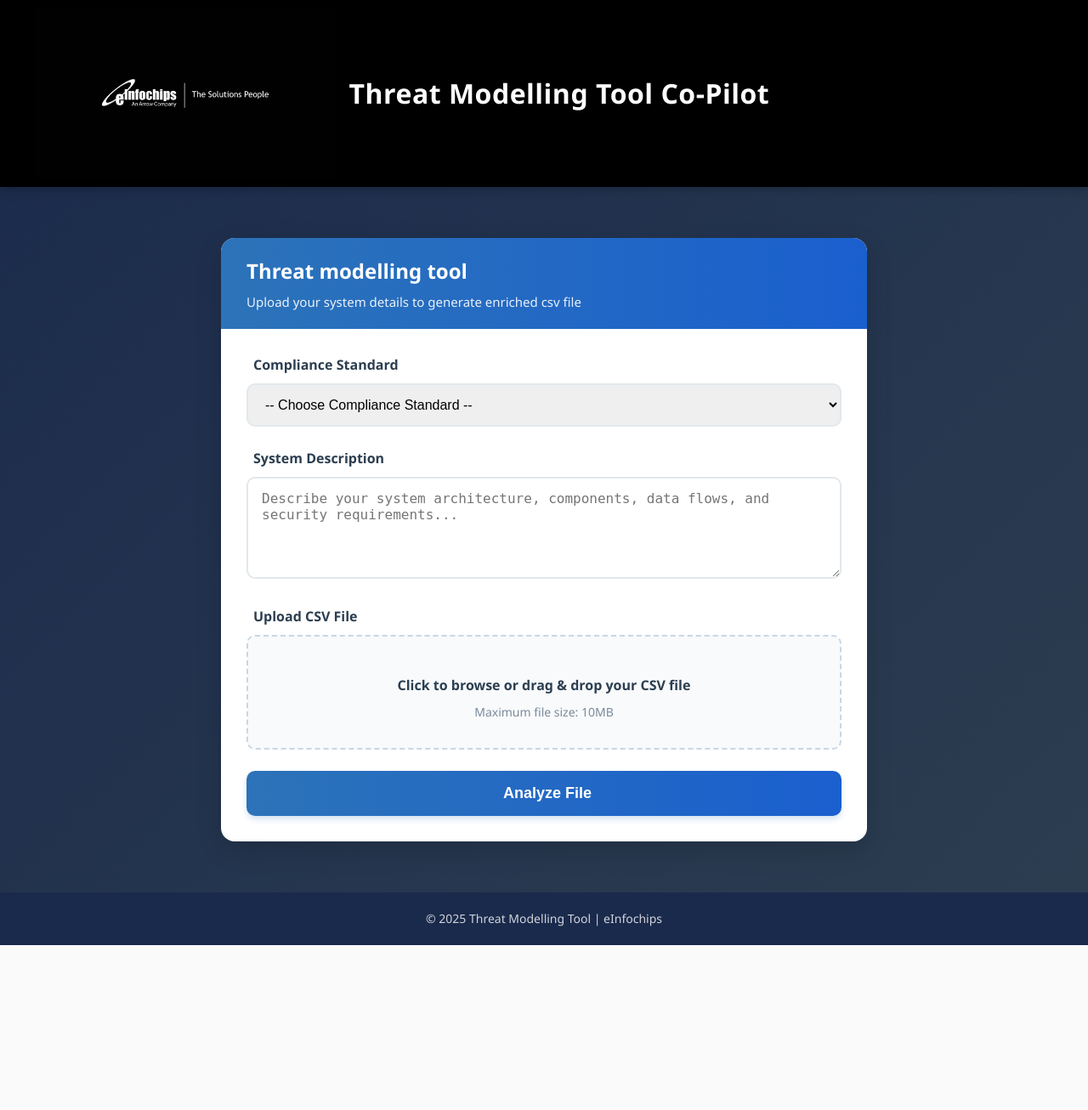
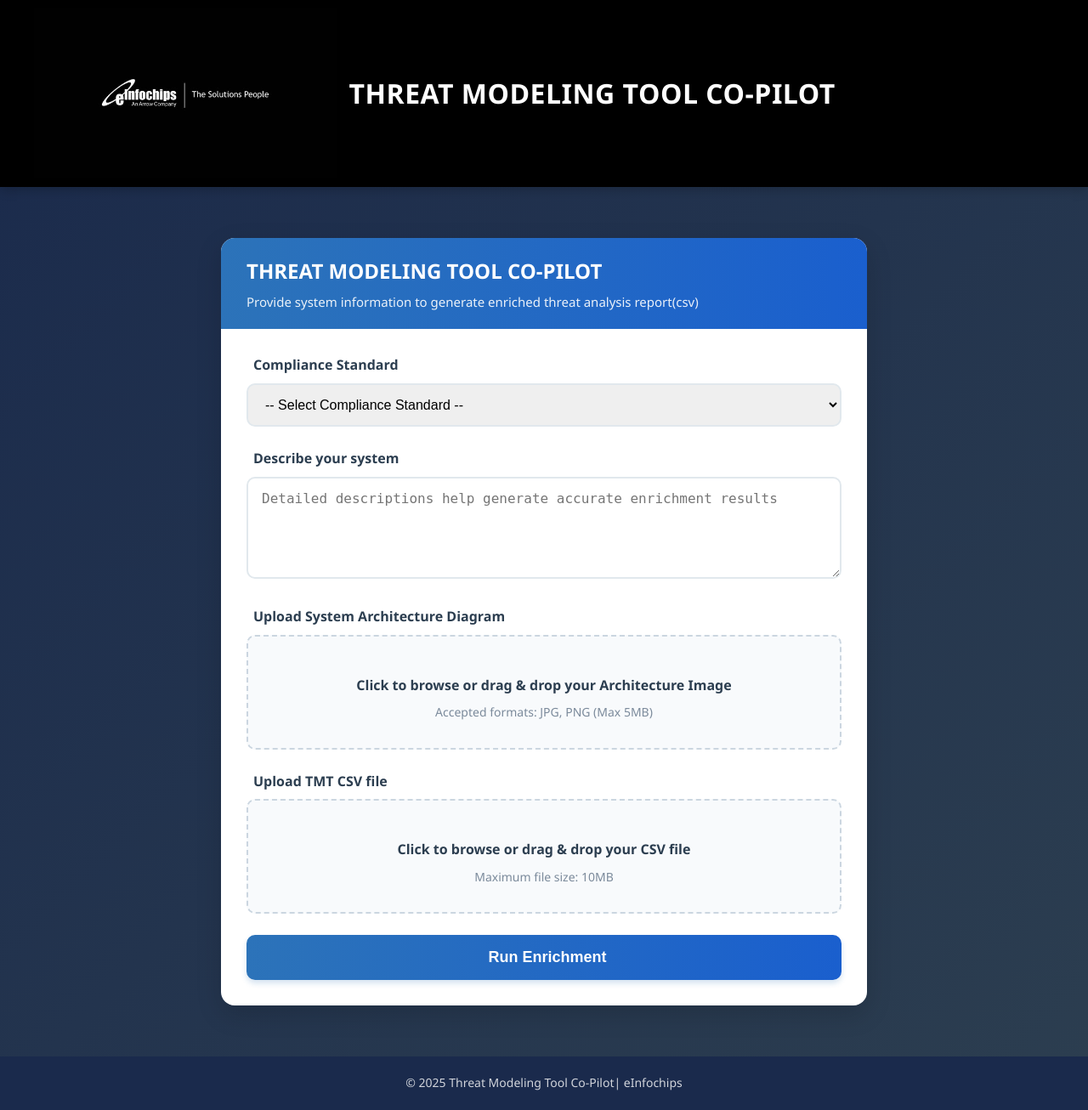
Before and after one commit to DhruviSutariya36/tmtcopilot-ui, a Flask app: page / in a window 1280 px wide. Shown: the whole page at 85% size. Before the commit the page ends 1112 px from the top, so only its background shows below. Run offline with Flask 3, Linux system fonts and the light colour scheme.

Commit message:
changes in ui

```diff
--- a/app.py
+++ b/app.py
@@ -44,13 +44,21 @@ def upload_page():
 def start_enrichment():
     try:
         file = request.files.get("file")
+        architecture = request.files.get("architecture")
+        description = request.form.get("description", "")
         if not file:
             return jsonify({"error": "Missing file"}), 400
 
-        files = {"file": (file.filename, file.stream, file.mimetype)}
+        files = {"csv_file": (file.filename, file.stream, file.mimetype)}
+        if architecture:
+            files["diagram_file"] = (architecture.filename, architecture.stream, architecture.mimetype)
+        data = {
+            "description": description,
+            "category": request.form.get("category", "")
+        }
         logging.info(f"Sending file {file.filename} to Durable Function")
 
-        resp = requests.post(DURABLE_STARTER_URL, files=files, timeout=30)
+        resp = requests.post(DURABLE_STARTER_URL, files=files, data=data, timeout=30)
         resp.raise_for_status()
         resp_json = sanitize_json(resp.json())
 
--- a/config.py
+++ b/config.py
@@ -5,9 +5,9 @@ SECRET_KEY = os.getenv("SECRET_KEY", "dev-secret-key")
     # Azure Functions
 DURABLE_STARTER_URL = os.getenv(
         "PARSE_FUNCTION_URL",
-        "https://dev-tmtcopilot-func-bedma3g8buhnczbj.centralindia-01.azurewebsites.net/api/process"
+        "http://localhost:7071/api/process"
     )
 AZURE_DOWNLOAD_FUNCTION_URL = os.getenv(
         "AZURE_DOWNLOAD_FUNCTION_URL",
-        "https://dev-tmtcopilot-func-bedma3g8buhnczbj.centralindia-01.azurewebsites.net/api/download-csv"
+        "httpp://localhost:7071/api/download-csv"
     )
--- a/templates/form.html
+++ b/templates/form.html
@@ -3,7 +3,7 @@
 <head>
     <meta charset="UTF-8">
     <meta name="viewport" content="width=device-width, initial-scale=1.0">
-    <title>Threat Modelling Tool Co-Pilot</title>
+    <title>Threat Modeling Tool Co-Pilot</title>
     <style>
         * {
             margin: 0;
@@ -359,7 +359,7 @@
         <div class="header-content">
             <div class="logo-container">
                 <img src="{{ url_for('static', filename='images/logo_e.jpg') }}" alt="Logo" class="banner-logo">
-                <h1 class="header-title">Threat Modelling Tool Co-Pilot</h1>
+                <h1 class="header-title">THREAT MODELING TOOL CO-PILOT</h1>
             </div>
         </div>
     </header>
@@ -368,8 +368,8 @@
     <div class="container">
         <div class="card">
             <div class="card-header">
-                <h2 class="card-title"> Threat modelling tool</h2>
-                <p class="card-subtitle">Upload your system details to generate enriched csv file</p>
+                <h2 class="card-title">THREAT MODELING TOOL CO-PILOT</h2>
+                <p class="card-subtitle">Provide system information to generate enriched threat analysis report(csv)</p>
             </div>
 
             <div class="card-body">
@@ -379,7 +379,7 @@
                             <i class="fas fa-list-alt"></i>Compliance Standard
                         </label>
                         <select id="category" name="category" class="form-control" required>
-                            <option value="">-- Choose Compliance Standard --</option>
+                            <option value="">-- Select Compliance Standard --</option>
                             <option value="OWASP">OWASP Application Security</option>
 
                         </select>
@@ -387,14 +387,28 @@
 
                     <div class="form-group">
                         <label for="description" class="form-label">
-                            <i class="fas fa-align-left"></i>System Description
+                            <i class="fas fa-align-left"></i>Describe your system
                         </label>
-                        <textarea id="description" name="description" class="form-control" placeholder="Describe your system architecture, components, data flows, and security requirements..." required></textarea>
+                        <textarea id="description" name="description" class="form-control" placeholder="Detailed descriptions help generate accurate enrichment results" required></textarea>
                     </div>
 
                     <div class="form-group">
                         <label class="form-label">
-                            <i class="fas fa-file-csv"></i>Upload CSV File
+                            <i class="fas fa-image"></i>Upload System Architecture Diagram
+                        </label>
+                        <div class="file-input-container">
+                            <label for="architecture" class="file-input-label">
+                                <i class="fas fa-cloud-upload-alt"></i>
+                                <span class="file-input-text">Click to browse or drag & drop your Architecture Image</span>
+                                <span class="file-input-subtext">Accepted formats: JPG, PNG (Max 5MB)</span>
+                            </label>
+                            <input type="file" id="architecture" name="architecture" accept=".png,.jpg,.jpeg">
+                        </div>
+                    </div>
+
+                    <div class="form-group">
+                        <label class="form-label">
+                            <i class="fas fa-file-csv"></i>Upload TMT CSV file
                         </label>
                         <div class="file-input-container">
                             <label for="file" class="file-input-label">
@@ -407,7 +421,7 @@
                     </div>
 
                     <button type="submit" class="btn">
-                        <i class="fas fa-bolt"></i>Analyze File
+                        <i class="fas fa-bolt"></i>Run Enrichment
                     </button>
                 </form>
 
@@ -441,7 +455,7 @@
     <!-- Footer -->
     <footer class="footer">
         <div class="footer-content">
-            <p class="footer-text">© 2025 Threat Modelling Tool | eInfochips</p>
+            <p class="footer-text">© 2025 Threat Modeling Tool Co-Pilot| eInfochips</p>
         </div>
     </footer>
 
@@ -522,7 +536,10 @@
             const fileField = form.querySelector('input[name="file"]');
             const originalName = fileField.files[0]?.name || "download.csv";
             const enrichedName = "threat_analysis_" + originalName.replace(/ /g, "_");
-
+            const architectureFile = document.getElementById("architecture").files[0];
+            if (architectureFile) {
+                formData.append("architecture", architectureFile);
+            }
             try {
                 const resp = await fetch("/", { method: "POST", body: formData });
                 const data = await resp.json();
```
